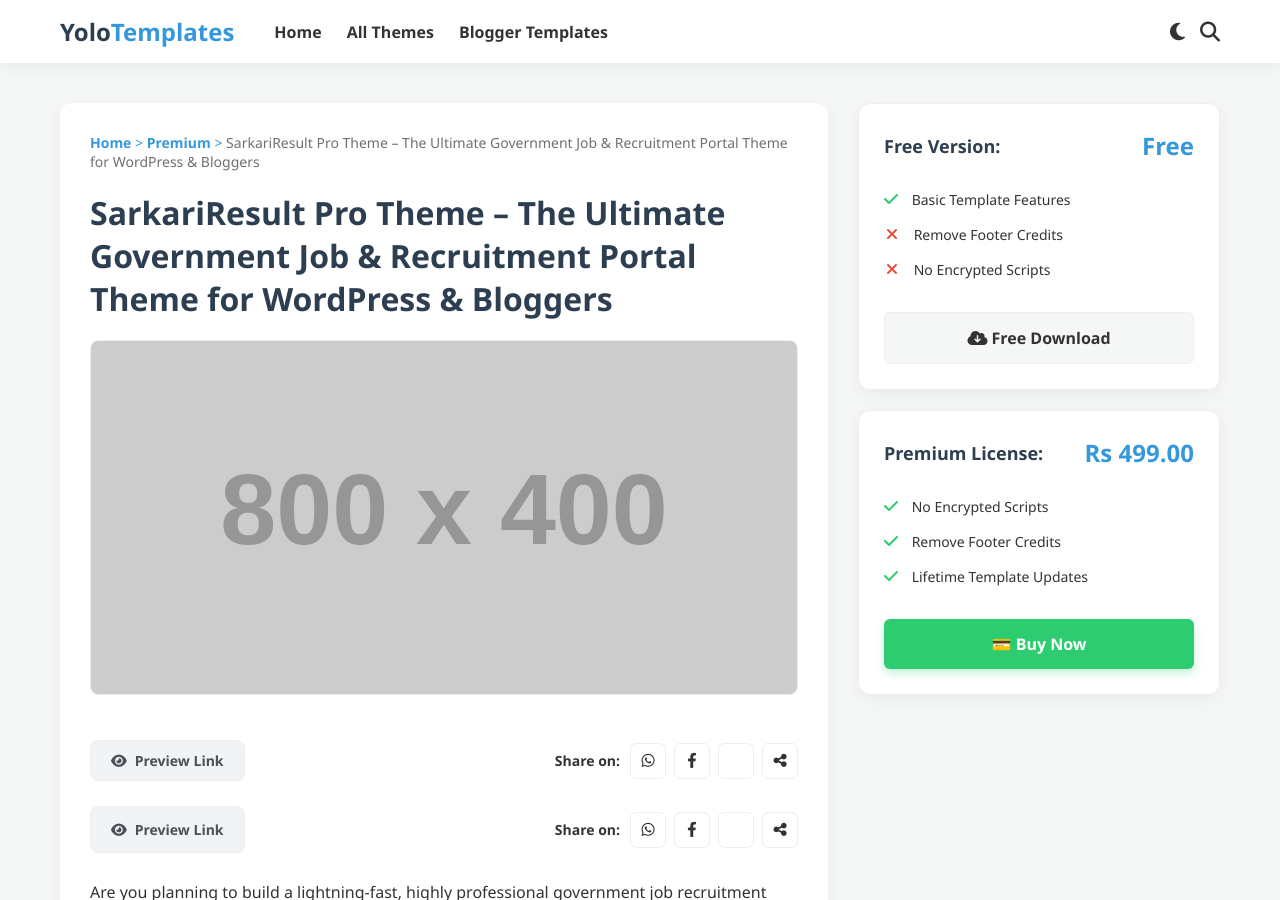
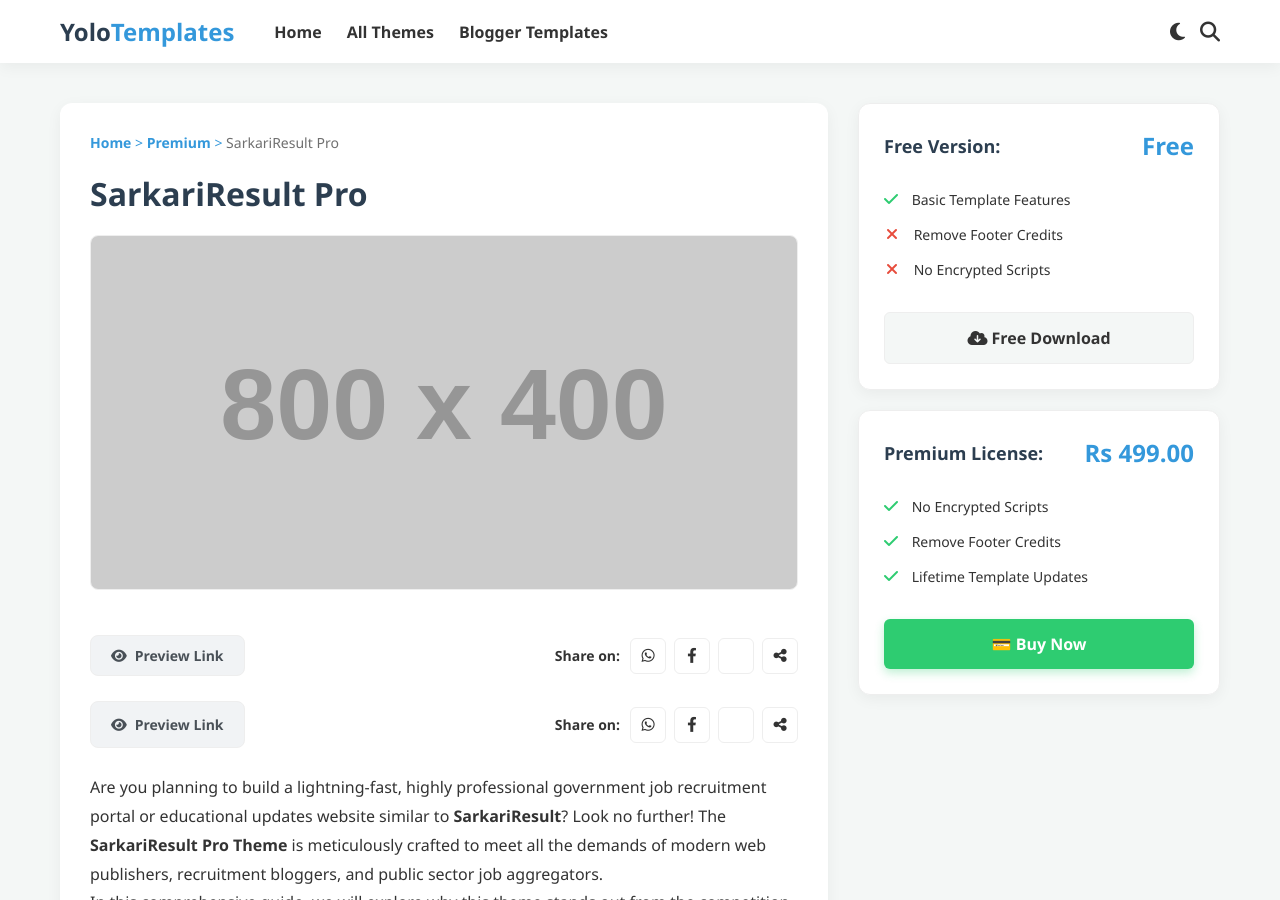
Before and after one commit to yolotemplates/yolotemplates.github.io, a Jekyll site: the page built from _posts/2026-10-30-jobportal-pro.md, in a window 1280 px wide and 900 px high. Built offline with Jekyll 4.4.1, drawn with Linux system fonts in a browser that asks for light colours.

Commit message:
Update 2026-10-30-jobportal-pro.md

```diff
--- a/_posts/2026-10-30-jobportal-pro.md
+++ b/_posts/2026-10-30-jobportal-pro.md
@@ -1,6 +1,6 @@
 ---
 layout: post
-title: "SarkariResult Pro Theme – The Ultimate Government Job & Recruitment Portal Theme for WordPress & Bloggers"
+title: "SarkariResult Pro"
 category: "Premium"
 image: "https://via.placeholder.com/800x400/1e1e1e/2ecc71?text=SarkariResult+Pro+Theme"
 preview_link: "https://buy-link-here.com"
```
